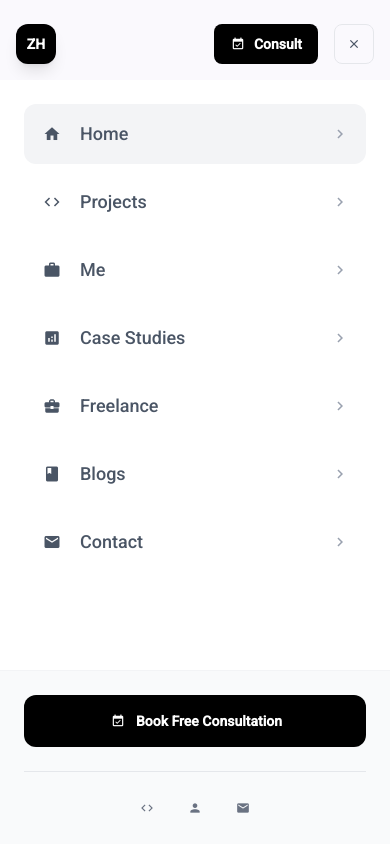
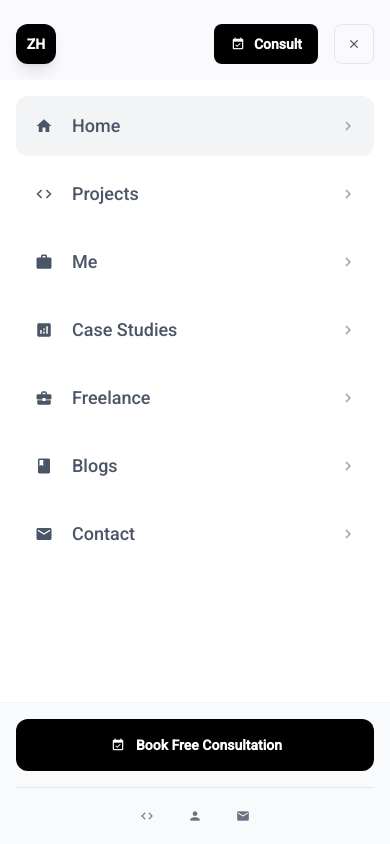
Before and after one commit to Zahed75/zahed-dev, an Angular app: page / in a window 390 px wide. Both pictures are taken after a click on the button "menu". Shown: the top 844 px of the page. Built offline with nearby package versions, Linux system fonts and the light colour scheme.

Commit message:
navbar fixed

```diff
--- a/src/app/components/navbar/navbar.html
+++ b/src/app/components/navbar/navbar.html
@@ -60,10 +60,10 @@
 
     <!-- Mobile Navigation - Material Icons -->
     @if (isMobileMenuOpen) {
-      <div class="lg:hidden fixed inset-0 top-20 bg-white z-40 animate-fade-in">
-        <div class="h-full flex flex-col">
+      <div class="lg:hidden fixed inset-0 top-20 bg-white z-40 animate-fade-in overflow-y-auto">
+        <div class="min-h-full flex flex-col">
           <!-- Mobile Menu Items -->
-          <div class="flex-1 p-6 space-y-2">
+          <div class="flex-1 p-4 space-y-2">
             @for (item of navItems; track item.name) {
               <a
                 [routerLink]="item.path"
@@ -83,7 +83,7 @@
           </div>
 
           <!-- Mobile CTA Footer -->
-          <div class="p-6 border-t border-gray-100 bg-gray-50">
+          <div class="p-4 border-t border-gray-100 bg-gray-50 mt-auto">
             <a
               href="https://calendly.com/zahed-hasan-rabbi/30min"
               target="_blank"
@@ -93,7 +93,7 @@
               <mat-icon class="!w-5 !h-5 !text-current" aria-hidden="false" aria-label="Book meeting icon">event_available</mat-icon>
               Book Free Consultation
             </a>
-            <div class="flex justify-center gap-6 mt-6 pt-6 border-t border-gray-200">
+            <div class="flex justify-center gap-6 mt-4 pt-4 border-t border-gray-200">
               <a href="https://github.com/zahedhasan" class="text-gray-500 hover:text-black transition-colors" aria-label="GitHub">
                 <mat-icon class="!w-6 !h-6 !text-current" aria-hidden="false">code</mat-icon>
               </a>
```
